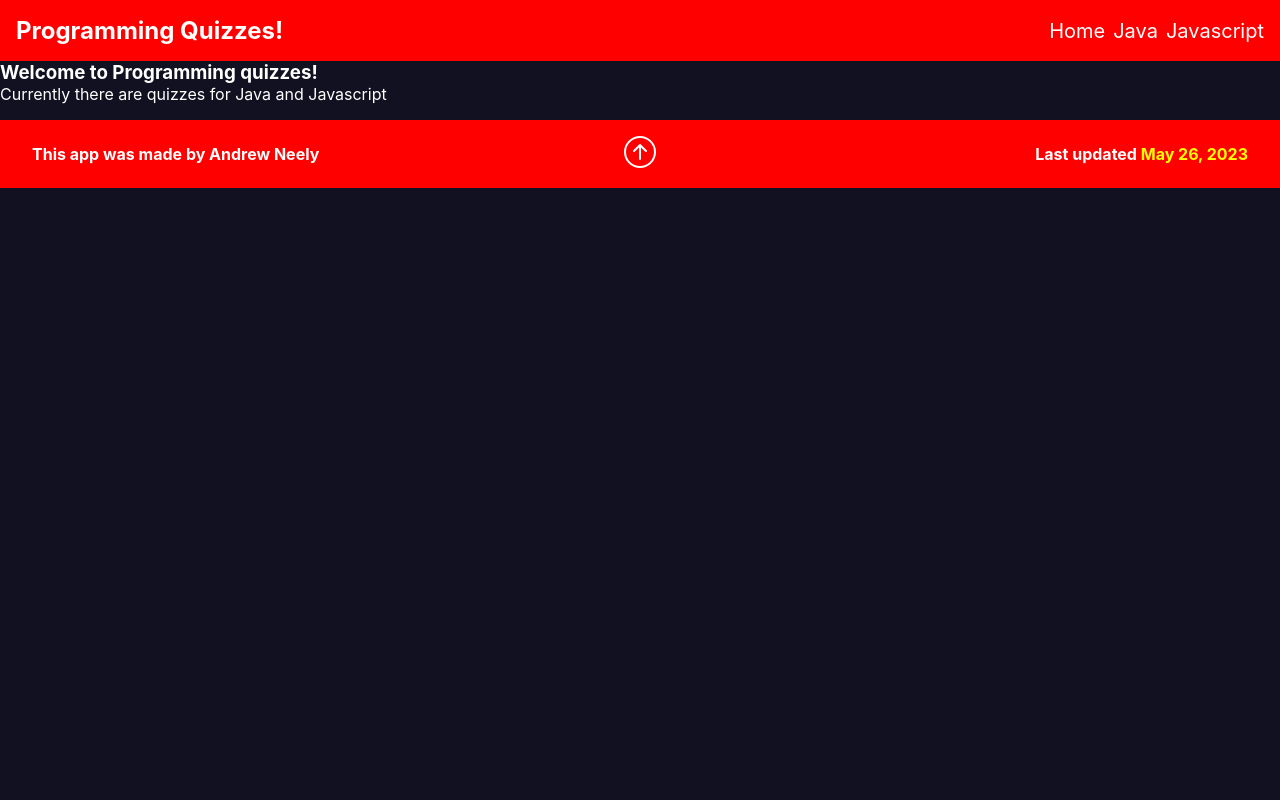
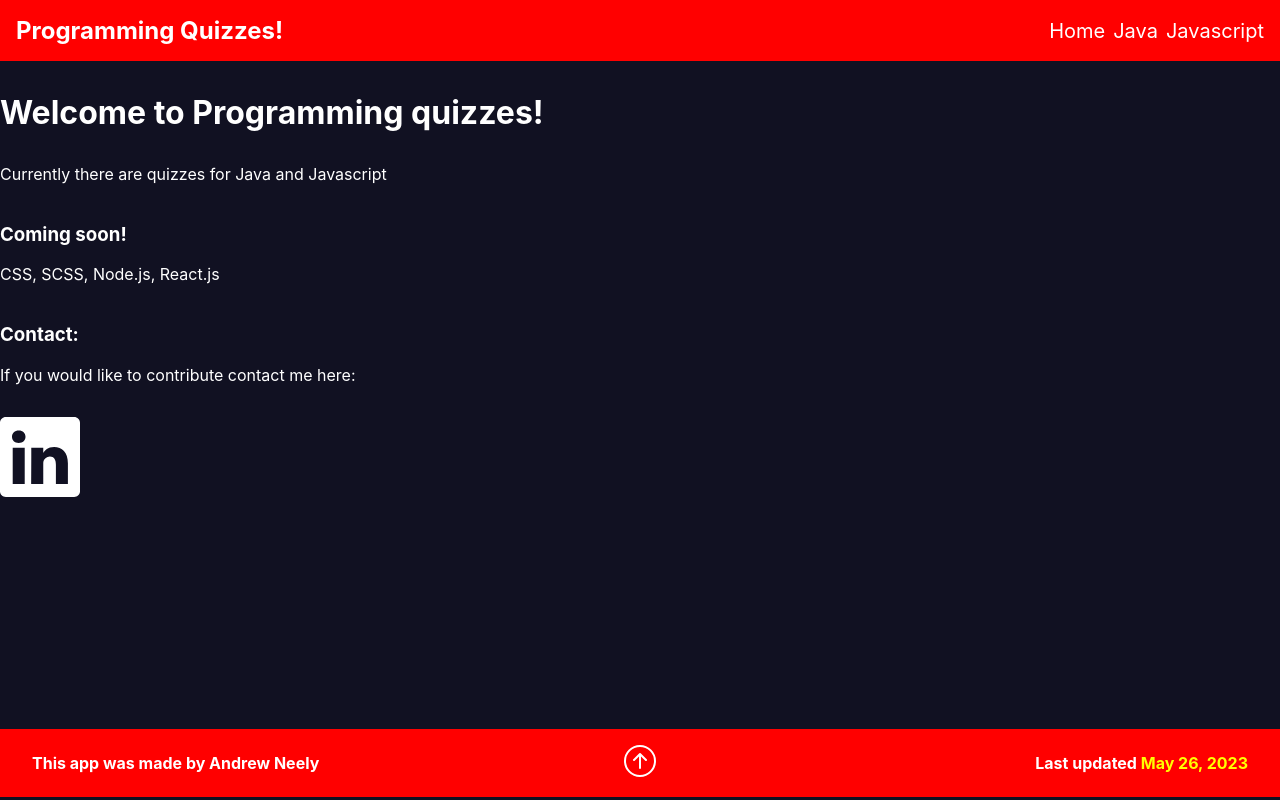
Before and after one commit to Andrew-Neely-82/programming-quizzes, a React (Create React App) app: page / in a window 1280 px wide. Built offline with nearby package versions, Linux system fonts and the light colour scheme.

Commit message:
adjusted styling / media query for iphone for now

```diff
--- a/src/components/footer/style.scss
+++ b/src/components/footer/style.scss
@@ -16,9 +16,6 @@
     }
 
     .Footer_top-container {
-      display: flex;
-      justify-content: center;
-      align-items: center;
       a {
         color: white;
         text-decoration: none;
--- a/src/components/navbar/style.scss
+++ b/src/components/navbar/style.scss
@@ -12,6 +12,10 @@
     width: 100%;
     margin: 0 auto;
     padding: 1em auto;
+
+    @media (max-width: 390px) {
+      flex-direction: column;
+    }
 
     .Navbar_title {
       font-size: 1.5rem;
--- a/src/pages/home/Home.jsx
+++ b/src/pages/home/Home.jsx
@@ -4,8 +4,19 @@
   return (
     <div className="Home_">
       <div className="Home_welcome">
-        <h3>Welcome to Programming quizzes!</h3>
+        <h1>Welcome to Programming quizzes!</h1>
         <p>Currently there are quizzes for Java and Javascript</p>
+        <br />
+        <h3>Coming soon!</h3>
+        <p>CSS, SCSS, Node.js, React.js</p>
+        <br />
+        <h3>Contact: </h3>
+        <p>If you would like to contribute contact me here: </p>
+        <a href="https://www.linkedin.com/in/andrewneely82/" target="_blank" rel="noreferrer">
+          <svg xmlns="http://www.w3.org/2000/svg" width="16" height="16" fill="currentColor" class="bi bi-linkedin" viewBox="0 0 16 16">
+            <path d="M0 1.146C0 .513.526 0 1.175 0h13.65C15.474 0 16 .513 16 1.146v13.708c0 .633-.526 1.146-1.175 1.146H1.175C.526 16 0 15.487 0 14.854V1.146zm4.943 12.248V6.169H2.542v7.225h2.401zm-1.2-8.212c.837 0 1.358-.554 1.358-1.248-.015-.709-.52-1.248-1.342-1.248-.822 0-1.359.54-1.359 1.248 0 .694.521 1.248 1.327 1.248h.016zm4.908 8.212V9.359c0-.216.016-.432.08-.586.173-.431.568-.878 1.232-.878.869 0 1.216.662 1.216 1.634v3.865h2.401V9.25c0-2.22-1.184-3.252-2.764-3.252-1.274 0-1.845.7-2.165 1.193v.025h-.016a5.54 5.54 0 0 1 .016-.025V6.169h-2.4c.03.678 0 7.225 0 7.225h2.4z" />
+          </svg>
+        </a>
       </div>
     </div>
   );
--- a/src/pages/home/style.scss
+++ b/src/pages/home/style.scss
@@ -1,4 +1,36 @@
 .Home_ {
   display: flex;
   flex-direction: column;
+  height: calc(100vh - 9.25em);
+
+  @media (max-width: 390px) {
+    max-width: 350px;
+    margin: auto;
+  }
+
+  .Home_welcome {
+    h1,
+    h3 {
+      margin: 1em auto;
+    }
+
+    a {
+      svg {
+        width: 5em;
+        height: 5em;
+        color: white;
+        margin-top: 2em;
+        transition: 250ms ease-in-out;
+
+        &:hover {
+          filter: drop-shadow(0 0 0.75em cornflowerblue);
+          transform: scale(1.05);
+        }
+
+        &:active {
+          transform: scale(1);
+        }
+      }
+    }
+  }
 }
--- a/src/pages/java/Java.jsx
+++ b/src/pages/java/Java.jsx
@@ -2,7 +2,6 @@
 import { questions } from "./index.js";
 import { shuffle } from "lodash";
 import "./style.scss";
-import { type } from "@testing-library/user-event/dist/type/index.js";
 
 const Java = () => {
   const [answers, setAnswers] = useState({});
--- a/src/pages/java/style.scss
+++ b/src/pages/java/style.scss
@@ -1,5 +1,9 @@
 .Java_ {
-  //
+  @media (max-width: 390px) {
+    max-width: 350px;
+    margin: auto;
+  }
+
   h1 {
     margin-block: 1em;
   }
@@ -28,6 +32,11 @@
           border-radius: 4px;
           padding: 0.5rem;
           user-select: none;
+
+          @media (max-width: 390px) {
+            width: 100%;
+            font-size: 85%;
+          }
         }
 
         ul {
@@ -49,6 +58,14 @@
           }
         }
       }
+    }
+
+    button {
+      width: 100%;
+      font-size: 100%;
+      font-weight: bold;
+      padding: 1rem 2rem;
+      margin-top: 1rem;
     }
   }
 }
--- a/src/pages/javascript/style.scss
+++ b/src/pages/javascript/style.scss
@@ -1,5 +1,9 @@
 .Javascript_ {
-  //
+  @media (max-width: 390px) {
+    max-width: 350px;
+    margin: auto;
+  }
+
   h1 {
     margin-block: 1em;
   }
@@ -28,6 +32,11 @@
           border-radius: 4px;
           padding: 0.5rem;
           user-select: none;
+
+          @media (max-width: 390px) {
+            width: 100%;
+            font-size: 85%;
+          }
         }
 
         ul {
@@ -49,6 +58,14 @@
           }
         }
       }
+    }
+
+    button {
+      width: 100%;
+      font-size: 100%;
+      font-weight: bold;
+      padding: 1rem 2rem;
+      margin-top: 1rem;
     }
   }
 }
```
